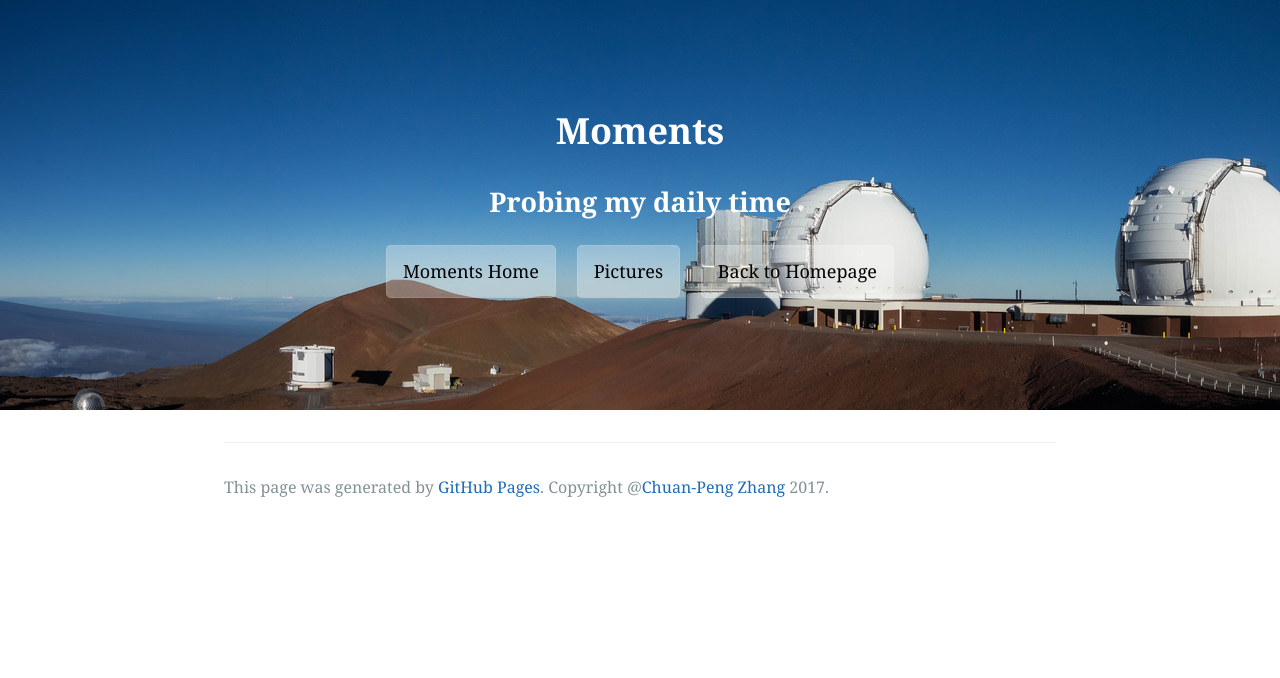
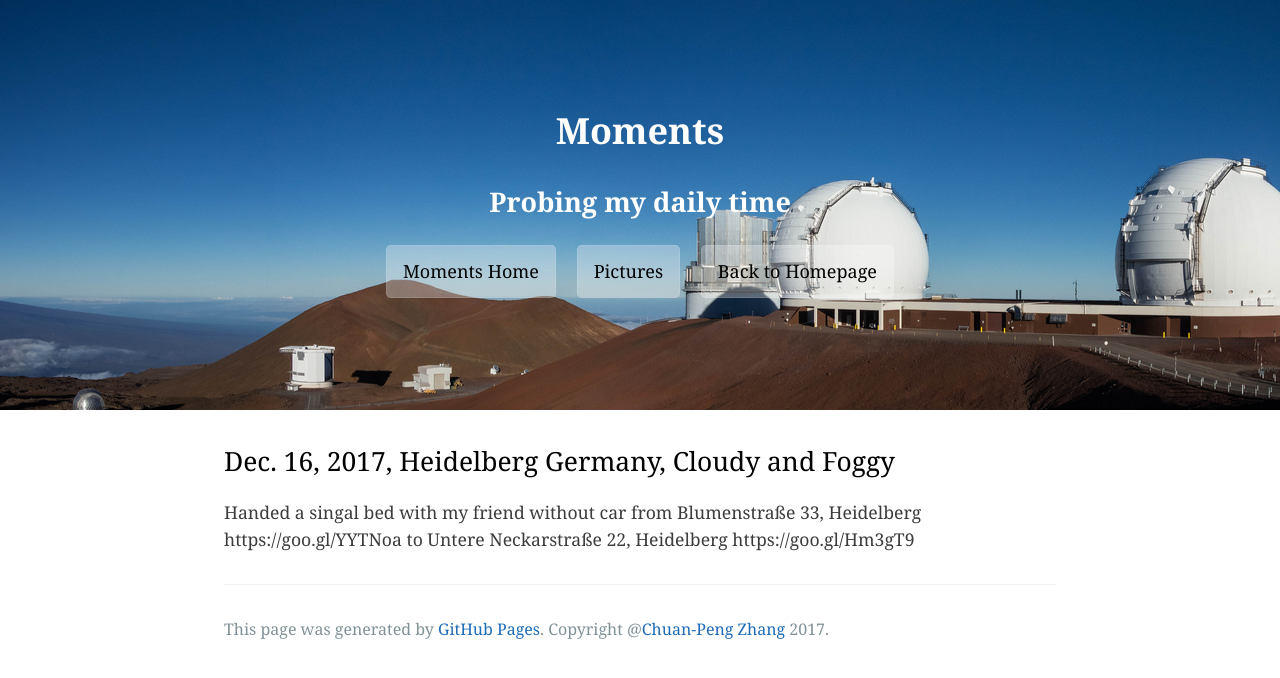
Before and after one commit to zcp521/zcp521.github.io, a Jekyll site: the page built from moments.md, in a window 1280 px wide. Shown: the top 678 px of the page. Built offline with Jekyll 4.4.1, drawn with Linux system fonts in a browser that asks for light colours.

Commit message:
Update moments.md

```diff
--- a/moments.md
+++ b/moments.md
@@ -4,7 +4,6 @@ title: "Moments"
 tagline: "Probing my daily time"
 ---
 
+## Dec. 16, 2017, Heidelberg Germany, Cloudy and Foggy
 
-<!--
-1. *High-mass Starless Clumps in the Inner Galactic Plane: The Sample and Dust Properties*, [Yuan et al., 2017, ApJS, 231, 11](http://iopscience.iop.org/article/10.3847/1538-4365/aa7204/meta)
--->
+Handed a singal bed with my friend without car from Blumenstraße 33, Heidelberg https://goo.gl/YYTNoa to Untere Neckarstraße 22, Heidelberg https://goo.gl/Hm3gT9
```
